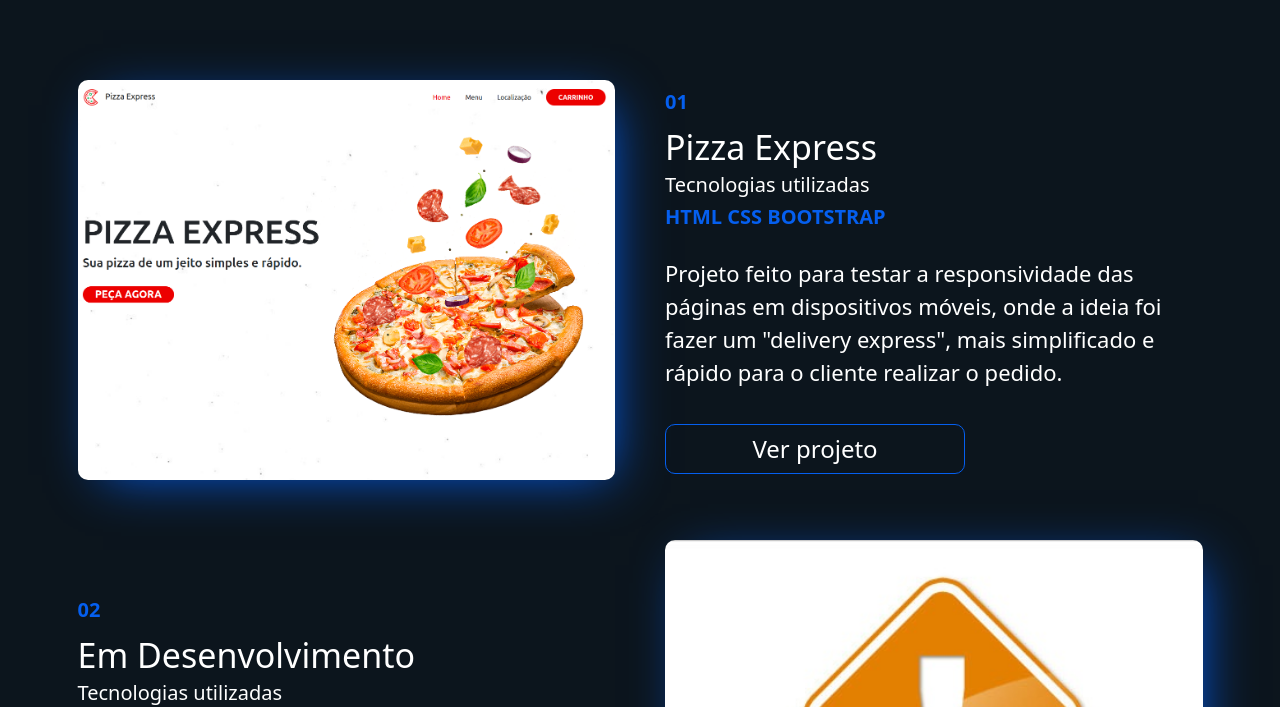
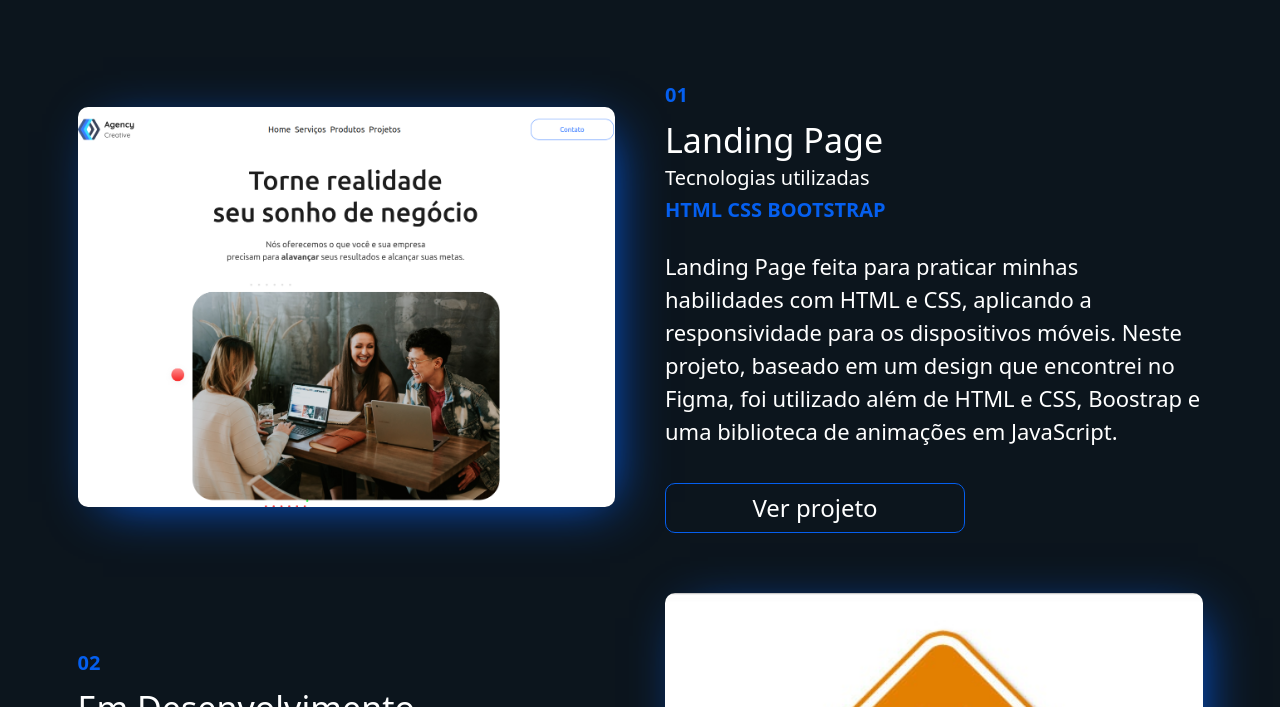
Before and after one commit to Betopereiradev/meu-portifolio, a plain HTML site: page index.html in a window 1280 px wide. Shown: the part 729-1436 px from the top of the page. Drawn offline with nearby package versions, Linux system fonts and the light colour scheme.

Commit message:
adicionado projeto ao portifolio

```diff
--- a/index.html
+++ b/index.html
@@ -48,7 +48,6 @@
         </div>
       </header>
 
-
        <!-- PARTE SKILLS -->
       <section class="skills-wrapper" data-aos="fade-up">
         <div>
@@ -86,13 +85,13 @@
 
         <div class="projeto-wrapper" data-aos="fade-up">
           <div class="projeto-img">
-            <img class="img-fluid" src="./assets/projetopizzaria.png" alt="" />
+            <img class="img-fluid" src="./assets/projeto1.png" alt="" />
           </div>
 
           <div class="projeto-txt">
             <div class="space">
               <span class="mb-3">01</span>
-              <h1>Pizza Express</h1>
+              <h1>Landing Page</h1>
 
               <h2>Tecnologias utilizadas</h2>
 
@@ -100,10 +99,10 @@
             </div>
 
             <p>
-              Projeto feito para testar a responsividade das páginas em dispositivos móveis, onde a ideia foi fazer um "delivery express", mais simplificado e rápido para o cliente realizar o pedido.
+              Landing Page feita para praticar minhas habilidades com HTML e CSS, aplicando a responsividade para os dispositivos móveis. Neste projeto, baseado em um design que encontrei no Figma, foi utilizado além de HTML e CSS, Boostrap e uma biblioteca de animações em JavaScript.
             </p>
 
-           <a href="https://betopereiradev.github.io/teste-pizza/" target="_blank"><button class="ver-projeto">Ver projeto</button></a>
+           <a href="https://betopereiradev.github.io/Lading-Page-1/" target="_blank"><button class="ver-projeto">Ver projeto</button></a>
           </div>
         </div>
 
@@ -181,6 +180,7 @@
       <script>
         AOS.init()
       </script>
+
     </div>
   </body>
 </html>
```
Also changed, not shown: assets/projeto.png (deleted), assets/projeto1.png (added), assets/projetopizzaria.png (deleted).
